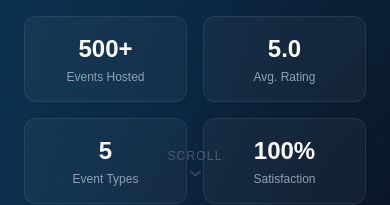
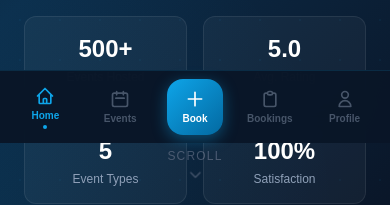
Before and after one commit to Ralphy-777/event-bookings, a Next.js app: page / in a window 390 px wide. Shown: the part 701-906 px from the top of the page. Built offline with nearby package versions, Linux system fonts and the light colour scheme; no server answers.

Commit message:
sixthS commit

```diff
--- a/app/layout.tsx
+++ b/app/layout.tsx
@@ -1,6 +1,7 @@
 import type { Metadata, Viewport } from "next";
 import { Geist, Geist_Mono } from "next/font/google";
 import "./globals.css";
+import BottomNav from "@/components/BottomNav";
 
 const geistSans = Geist({
   variable: "--font-geist-sans",
@@ -30,10 +31,10 @@ export default function RootLayout({
 }>) {
   return (
     <html lang="en">
-      <body
-        className={`${geistSans.variable} ${geistMono.variable} antialiased`}
-      >
+      <body className={`${geistSans.variable} ${geistMono.variable} antialiased`}
+        style={{ paddingBottom: '72px' }}>
         {children}
+        <BottomNav />
       </body>
     </html>
   );
--- /dev/null
+++ b/components/BottomNav.tsx
@@ -0,0 +1,107 @@
+'use client';
+
+import Link from 'next/link';
+import { usePathname } from 'next/navigation';
+import { useEffect, useState } from 'react';
+
+export default function BottomNav() {
+  const pathname = usePathname();
+  const [isLoggedIn, setIsLoggedIn] = useState(false);
+
+  useEffect(() => {
+    setIsLoggedIn(!!localStorage.getItem('clientToken'));
+  }, []);
+
+  const links = [
+    {
+      href: '/',
+      label: 'Home',
+      icon: (
+        <svg className="w-5 h-5" fill="none" stroke="currentColor" viewBox="0 0 24 24" strokeWidth={2}>
+          <path strokeLinecap="round" strokeLinejoin="round" d="M3 12l2-2m0 0l7-7 7 7M5 10v10a1 1 0 001 1h3m10-11l2 2m-2-2v10a1 1 0 01-1 1h-3m-6 0a1 1 0 001-1v-4a1 1 0 011-1h2a1 1 0 011 1v4a1 1 0 001 1m-6 0h6" />
+        </svg>
+      ),
+    },
+    {
+      href: '/events',
+      label: 'Events',
+      icon: (
+        <svg className="w-5 h-5" fill="none" stroke="currentColor" viewBox="0 0 24 24" strokeWidth={2}>
+          <path strokeLinecap="round" strokeLinejoin="round" d="M8 7V3m8 4V3m-9 8h10M5 21h14a2 2 0 002-2V7a2 2 0 00-2-2H5a2 2 0 00-2 2v12a2 2 0 002 2z" />
+        </svg>
+      ),
+    },
+    {
+      href: isLoggedIn ? '/client/dashboard' : '/signin',
+      label: 'Book',
+      highlight: true,
+      icon: (
+        <svg className="w-5 h-5" fill="none" stroke="currentColor" viewBox="0 0 24 24" strokeWidth={2}>
+          <path strokeLinecap="round" strokeLinejoin="round" d="M12 4v16m8-8H4" />
+        </svg>
+      ),
+    },
+    {
+      href: isLoggedIn ? '/my-bookings' : '/signin',
+      label: 'Bookings',
+      icon: (
+        <svg className="w-5 h-5" fill="none" stroke="currentColor" viewBox="0 0 24 24" strokeWidth={2}>
+          <path strokeLinecap="round" strokeLinejoin="round" d="M9 5H7a2 2 0 00-2 2v12a2 2 0 002 2h10a2 2 0 002-2V7a2 2 0 00-2-2h-2M9 5a2 2 0 002 2h2a2 2 0 002-2M9 5a2 2 0 012-2h2a2 2 0 012 2" />
+        </svg>
+      ),
+    },
+    {
+      href: isLoggedIn ? '/profile' : '/signin',
+      label: 'Profile',
+      icon: (
+        <svg className="w-5 h-5" fill="none" stroke="currentColor" viewBox="0 0 24 24" strokeWidth={2}>
+          <path strokeLinecap="round" strokeLinejoin="round" d="M16 7a4 4 0 11-8 0 4 4 0 018 0zM12 14a7 7 0 00-7 7h14a7 7 0 00-7-7z" />
+        </svg>
+      ),
+    },
+  ];
+
+  const isActive = (href: string) => {
+    if (href === '/') return pathname === '/';
+    return pathname.startsWith(href);
+  };
+
+  return (
+    <nav
+      className="fixed bottom-0 left-0 right-0 z-50 md:hidden"
+      style={{
+        background: 'rgba(10,22,40,0.97)',
+        borderTop: '1px solid rgba(14,165,233,0.15)',
+        backdropFilter: 'blur(20px)',
+        paddingBottom: 'env(safe-area-inset-bottom)',
+      }}
+    >
+      <div className="flex items-center justify-around px-2 py-2">
+        {links.map((link) => {
+          const active = isActive(link.href);
+          if (link.highlight) {
+            return (
+              <Link key={link.href} href={link.href}
+                className="flex flex-col items-center justify-center w-14 h-14 rounded-2xl text-white transition-all active:scale-95"
+                style={{ background: 'linear-gradient(135deg, #0ea5e9, #0369a1)', boxShadow: '0 4px 15px rgba(14,165,233,0.4)' }}>
+                {link.icon}
+                <span className="text-[10px] font-bold mt-0.5">{link.label}</span>
+              </Link>
+            );
+          }
+          return (
+            <Link key={link.href} href={link.href}
+              className="flex flex-col items-center justify-center w-14 h-12 rounded-xl transition-all active:scale-95"
+              style={{ color: active ? '#0ea5e9' : '#475569' }}>
+              {link.icon}
+              <span className="text-[10px] font-bold mt-0.5">{link.label}</span>
+              {active && (
+                <div className="w-1 h-1 rounded-full mt-0.5" style={{ background: '#0ea5e9' }} />
+              )}
+            </Link>
+          );
+        })}
+      </div>
+    </nav>
+  );
+}
```
